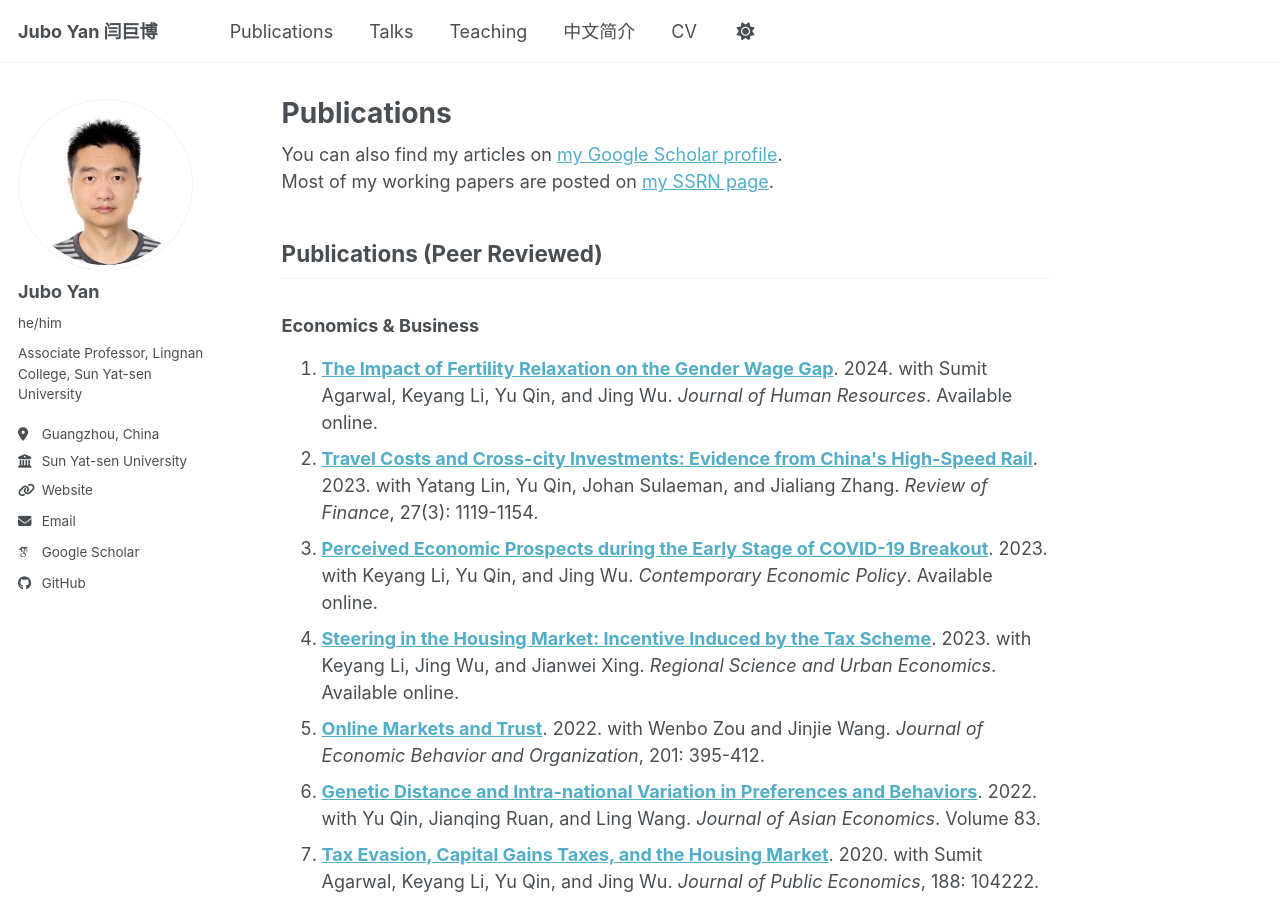
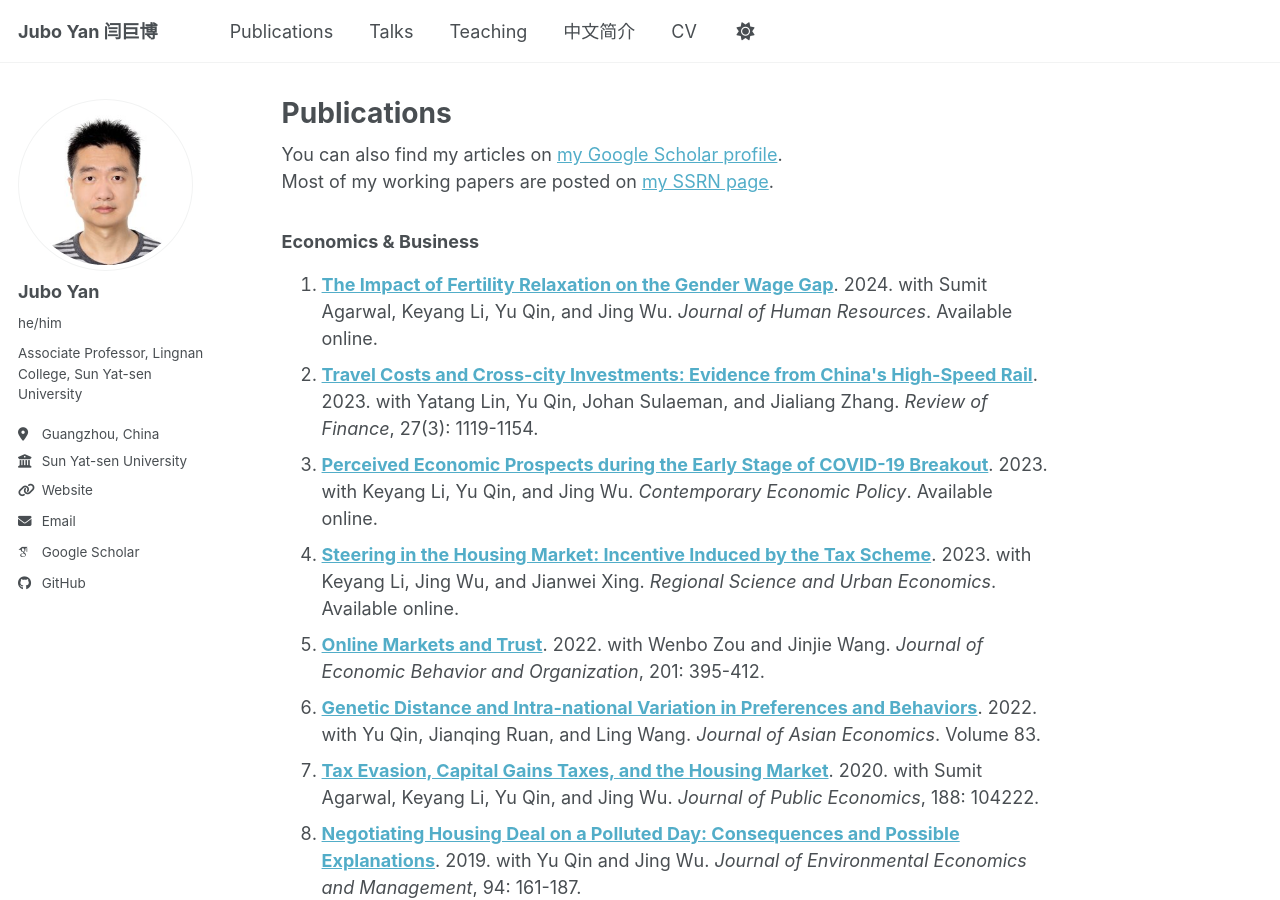
Before and after one commit to xiaogengjacky/xiaogengjacky.github.io, a Jekyll site: the page built from _pages/publications.md, in a window 1280 px wide and 900 px high. Built offline with Jekyll 4.4.1, drawn with Linux system fonts in a browser that asks for light colours; some web fonts are replaced; a script bundle is joined from its source files by our own code; library files that are not in the unit come from our copies.

Commit message:
Version 2

```diff
--- a/_pages/publications.md
+++ b/_pages/publications.md
@@ -10,8 +10,6 @@
 <div class="wordwrap">Most of my working papers are posted on <a href="{{site.author.ssrn}}">my SSRN page</a>.</div>
 
 {% endif %}
-
-## Publications (Peer Reviewed)
 
 {% if site.publication_category %}
   {% for publication_group in site.publication_category %}
```
